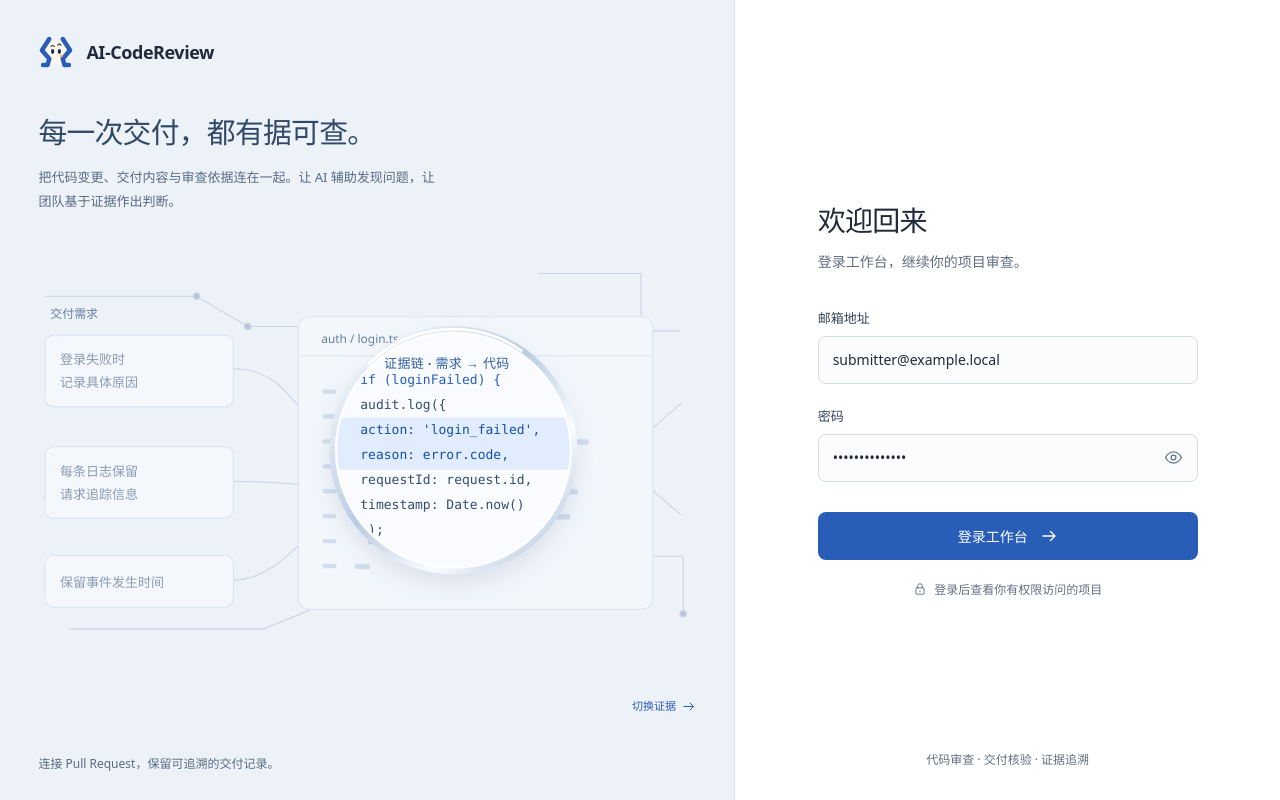
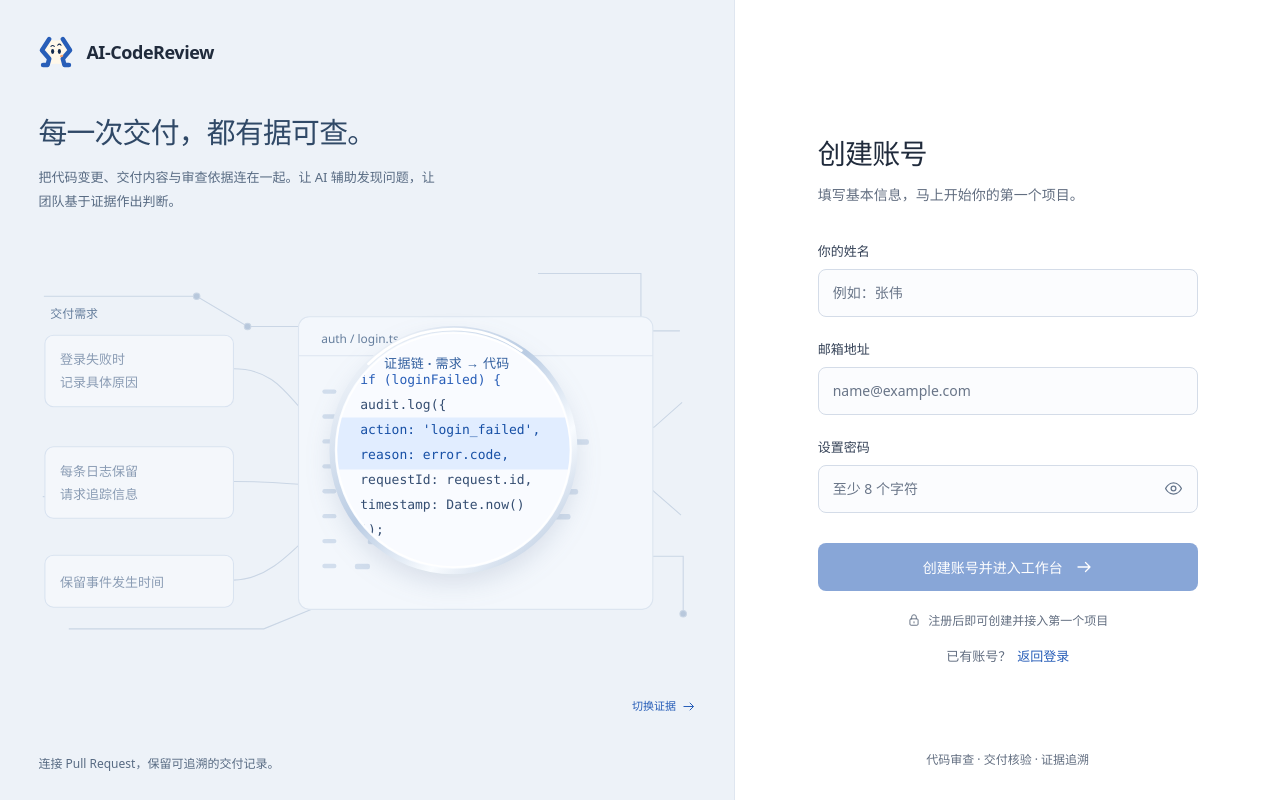
Before and after one commit to sw-zh/AI-CodeReview, a Vue app in the folder frontend/: page /register in a window 1280 px wide. Before the commit this address led to /login. Built offline with nearby package versions, Linux system fonts and the light colour scheme.

Commit message:
功能：增加账号注册和当前用户接口
新增注册入口与自动登录流程，并取消演示账号密码的默认填充。

```diff
--- a/frontend/src/pages/LoginPage.vue
+++ b/frontend/src/pages/LoginPage.vue
@@ -1,32 +1,69 @@
 <script setup lang="ts">
-import { ref } from 'vue'
-import { useRouter } from 'vue-router'
+import { computed, ref, watch } from 'vue'
+import { RouterLink, useRoute, useRouter } from 'vue-router'
 import EvidenceLens from '../features/login/EvidenceLens.vue'
 
 const router = useRouter()
-const email = ref('submitter@example.local')
-const password = ref('demo-submitter')
+const route = useRoute()
+const loginEmail = ref('')
+const loginPassword = ref('')
+const registerForm = ref({ displayName: '', email: '', password: '' })
 const showPassword = ref(false)
 const busy = ref(false)
 const error = ref('')
+const isRegister = computed(() => route.path === '/register')
+const formTitle = computed(() => isRegister.value ? '创建账号' : '欢迎回来')
+const formIntroduction = computed(() => isRegister.value ? '填写基本信息，马上开始你的第一个项目。' : '登录工作台，继续你的项目审查。')
+
+watch(isRegister, () => {
+  error.value = ''
+  showPassword.value = false
+})
+
+function saveSession(token: string, userEmail: string) {
+  sessionStorage.setItem('accessToken', token)
+  sessionStorage.setItem('loginEmail', userEmail)
+}
+
+async function requestToken(path: string, payload: Record<string, string>) {
+  const res = await fetch(path, {
+    method: 'POST',
+    headers: { 'Content-Type': 'application/json', 'Idempotency-Key': crypto.randomUUID() },
+    body: JSON.stringify(payload),
+  })
+  const body = await res.json().catch(() => ({}))
+  if (!res.ok) throw new Error(typeof body.detail === 'string' ? body.detail : body.detail?.message ?? '操作失败，请稍后重试')
+  return body as { access_token: string }
+}
 
 async function login() {
-  if (busy.value || !email.value.trim() || !password.value) return
+  if (busy.value || !loginEmail.value.trim() || !loginPassword.value) return
   busy.value = true
   error.value = ''
   try {
-    const res = await fetch('/api/v1/auth/login', {
-      method: 'POST',
-      headers: { 'Content-Type': 'application/json' },
-      body: JSON.stringify({ email: email.value.trim(), password: password.value }),
-    })
-    const body = await res.json()
-    if (!res.ok) throw new Error(typeof body.detail === 'string' ? body.detail : body.detail?.message ?? '登录失败，请稍后重试')
-    sessionStorage.setItem('accessToken', body.access_token)
-    sessionStorage.setItem('loginEmail', email.value.trim())
+    const body = await requestToken('/api/v1/auth/login', { email: loginEmail.value.trim(), password: loginPassword.value })
+    saveSession(body.access_token, loginEmail.value.trim())
     await router.replace('/workbench')
-  } catch (e) {
-    error.value = e instanceof TypeError ? '暂时无法连接服务，请检查网络后重试。' : e instanceof Error ? e.message : '登录失败，请稍后重试'
+  } catch (cause) {
+    error.value = cause instanceof TypeError ? '暂时无法连接服务，请检查网络后重试。' : cause instanceof Error ? cause.message : '登录失败，请稍后重试'
+  } finally {
+    busy.value = false
+  }
+}
+
+async function register() {
+  const displayName = registerForm.value.displayName.trim()
+  const email = registerForm.value.email.trim()
+  const password = registerForm.value.password
+  if (busy.value || !displayName || !email || !password) return
+  busy.value = true
+  error.value = ''
+  try {
+    const body = await requestToken('/api/v1/auth/register', { display_name: displayName, email, password })
+    saveSession(body.access_token, email)
+    await router.replace('/workbench')
+  } catch (cause) {
+    error.value = cause instanceof TypeError ? '暂时无法连接服务，请检查网络后重试。' : cause instanceof Error ? cause.message : '注册失败，请稍后重试'
   } finally {
     busy.value = false
   }
@@ -49,25 +86,33 @@ async function login() {
     </section>
     <section class="auth-entry" aria-labelledby="auth-login-title">
       <div class="auth-form-container">
-        <header class="auth-form-heading"><h2 id="auth-login-title">欢迎回来</h2><p>登录工作台，继续你的项目审查。</p></header>
-        <form class="auth-form" :aria-busy="busy" @submit.prevent="login">
+        <header class="auth-form-heading"><h2 id="auth-login-title">{{ formTitle }}</h2><p>{{ formIntroduction }}</p></header>
+        <form v-if="!isRegister" class="auth-form" :aria-busy="busy" @submit.prevent="login">
           <div class="auth-field">
             <label for="auth-email">邮箱地址</label>
-            <input id="auth-email" v-model="email" name="email" type="email" autocomplete="username" inputmode="email" autocapitalize="none" :spellcheck="false" placeholder="name@example.com" required :disabled="busy" :aria-describedby="error ? 'auth-error' : undefined" @input="error = ''" />
+            <input id="auth-email" v-model="loginEmail" name="email" type="email" autocomplete="username" inputmode="email" autocapitalize="none" :spellcheck="false" placeholder="name@example.com" required :disabled="busy" :aria-describedby="error ? 'auth-error' : undefined" @input="error = ''" />
           </div>
           <div class="auth-field">
             <label for="auth-password">密码</label>
             <div class="auth-password-field">
-              <input id="auth-password" v-model="password" name="password" :type="showPassword ? 'text' : 'password'" autocomplete="current-password" placeholder="输入你的密码" required :disabled="busy" :aria-describedby="error ? 'auth-error' : undefined" @input="error = ''" />
+              <input id="auth-password" v-model="loginPassword" name="password" :type="showPassword ? 'text' : 'password'" autocomplete="current-password" placeholder="输入你的密码" required :disabled="busy" :aria-describedby="error ? 'auth-error' : undefined" @input="error = ''" />
               <button class="auth-password-toggle" type="button" :aria-label="showPassword ? '隐藏密码' : '显示密码'" :aria-pressed="showPassword" :disabled="busy" @click="showPassword = !showPassword">
                 <svg viewBox="0 0 24 24" fill="none" stroke="currentColor" stroke-width="1.6" stroke-linecap="round" stroke-linejoin="round" aria-hidden="true"><path d="M2 12s3.5-7 10-7 10 7 10 7-3.5 7-10 7-10-7-10-7Z" /><circle cx="12" cy="12" r="3" /><path v-if="showPassword" d="m3 3 18 18" /></svg>
               </button>
             </div>
           </div>
           <div class="auth-feedback" aria-live="polite"><p v-if="error" id="auth-error" role="alert">{{ error }}</p></div>
-          <button class="auth-submit" type="submit" :disabled="busy || !email.trim() || !password"><span v-if="busy" class="auth-spinner" aria-hidden="true"></span>{{ busy ? '正在登录…' : '登录工作台' }}<svg v-if="!busy" viewBox="0 0 24 24" fill="none" stroke="currentColor" stroke-width="1.7" stroke-linecap="round" stroke-linejoin="round" aria-hidden="true"><path d="M4 12h16m-6-6 6 6-6 6" /></svg></button>
+          <button class="auth-submit" type="submit" :disabled="busy || !loginEmail.trim() || !loginPassword"><span v-if="busy" class="auth-spinner" aria-hidden="true"></span>{{ busy ? '正在登录…' : '登录工作台' }}<svg v-if="!busy" viewBox="0 0 24 24" fill="none" stroke="currentColor" stroke-width="1.7" stroke-linecap="round" stroke-linejoin="round" aria-hidden="true"><path d="M4 12h16m-6-6 6 6-6 6" /></svg></button>
         </form>
-        <p class="auth-form-note"><svg viewBox="0 0 24 24" fill="none" stroke="currentColor" stroke-width="1.6" stroke-linecap="round" stroke-linejoin="round" aria-hidden="true"><rect x="5" y="10" width="14" height="11" rx="2" /><path d="M8 10V7a4 4 0 0 1 8 0v3m-4 5v2" /></svg>登录后查看你有权限访问的项目</p>
+        <form v-else class="auth-form" :aria-busy="busy" @submit.prevent="register">
+          <div class="auth-field"><label for="auth-display-name">你的姓名</label><input id="auth-display-name" v-model="registerForm.displayName" name="name" autocomplete="name" maxlength="100" placeholder="例如：张伟" required :disabled="busy" :aria-describedby="error ? 'auth-error' : undefined" @input="error = ''" /></div>
+          <div class="auth-field"><label for="auth-register-email">邮箱地址</label><input id="auth-register-email" v-model="registerForm.email" name="email" type="email" autocomplete="email" inputmode="email" autocapitalize="none" :spellcheck="false" placeholder="name@example.com" required :disabled="busy" :aria-describedby="error ? 'auth-error' : undefined" @input="error = ''" /></div>
+          <div class="auth-field"><label for="auth-register-password">设置密码</label><div class="auth-password-field"><input id="auth-register-password" v-model="registerForm.password" name="password" :type="showPassword ? 'text' : 'password'" autocomplete="new-password" minlength="8" placeholder="至少 8 个字符" required :disabled="busy" :aria-describedby="error ? 'auth-error' : undefined" @input="error = ''" /><button class="auth-password-toggle" type="button" :aria-label="showPassword ? '隐藏密码' : '显示密码'" :aria-pressed="showPassword" :disabled="busy" @click="showPassword = !showPassword"><svg viewBox="0 0 24 24" fill="none" stroke="currentColor" stroke-width="1.6" stroke-linecap="round" stroke-linejoin="round" aria-hidden="true"><path d="M2 12s3.5-7 10-7 10 7 10 7-3.5 7-10 7-10-7-10-7Z" /><circle cx="12" cy="12" r="3" /><path v-if="showPassword" d="m3 3 18 18" /></svg></button></div></div>
+          <div class="auth-feedback" aria-live="polite"><p v-if="error" id="auth-error" role="alert">{{ error }}</p></div>
+          <button class="auth-submit" type="submit" :disabled="busy || !registerForm.displayName.trim() || !registerForm.email.trim() || !registerForm.password"><span v-if="busy" class="auth-spinner" aria-hidden="true"></span>{{ busy ? '正在创建…' : '创建账号并进入工作台' }}<svg v-if="!busy" viewBox="0 0 24 24" fill="none" stroke="currentColor" stroke-width="1.7" stroke-linecap="round" stroke-linejoin="round" aria-hidden="true"><path d="M4 12h16m-6-6 6 6-6 6" /></svg></button>
+        </form>
+        <p class="auth-form-note"><svg viewBox="0 0 24 24" fill="none" stroke="currentColor" stroke-width="1.6" stroke-linecap="round" stroke-linejoin="round" aria-hidden="true"><rect x="5" y="10" width="14" height="11" rx="2" /><path d="M8 10V7a4 4 0 0 1 8 0v3m-4 5v2" /></svg>{{ isRegister ? '注册后即可创建并接入第一个项目' : '登录后查看你有权限访问的项目' }}</p>
+        <p class="auth-switch"><template v-if="isRegister">已有账号？<RouterLink to="/login">返回登录</RouterLink></template><template v-else>还没有账号？<RouterLink to="/register">注册账号</RouterLink></template></p>
       </div>
       <p class="auth-entry-footer">代码审查 · 交付核验 · 证据追溯</p>
     </section>
@@ -112,6 +157,9 @@ async function login() {
 .auth-spinner { width: 16px; height: 16px; border: 2px solid rgb(255 255 255 / .4); border-top-color: white; border-radius: 50%; animation: auth-spin 800ms linear infinite; }
 .auth-form-note { display: flex; align-items: center; justify-content: center; gap: 7px; margin: 20px 0 0; color: var(--muted); font-size: 12px; line-height: 1.6; }
 .auth-form-note svg { flex: 0 0 14px; width: 14px; height: 14px; }
+.auth-switch { margin: 16px 0 0; color: var(--muted); text-align: center; font-size: 13px; line-height: 1.6; }
+.auth-switch a { margin-left: 6px; color: var(--brand); font-weight: 600; text-decoration: none; }
+.auth-switch a:hover { color: #214f9c; text-decoration: underline; text-underline-offset: 3px; }
 .auth-entry-footer { position: absolute; bottom: 30px; margin: 0; color: var(--muted); font-size: 12px; line-height: 1.7; }
 @keyframes auth-spin { to { transform: rotate(360deg); } }
 @media (min-width: 1500px) {
--- a/frontend/src/router/index.ts
+++ b/frontend/src/router/index.ts
@@ -23,6 +23,11 @@ export const router = createRouter({
   routes: [
     {
       path: '/login',
+      component: LoginPage,
+      meta: { guest: true },
+    },
+    {
+      path: '/register',
       component: LoginPage,
       meta: { guest: true },
     },
```
Also changed, not shown: 2 other files (tests, documents, lock files or other folders).
